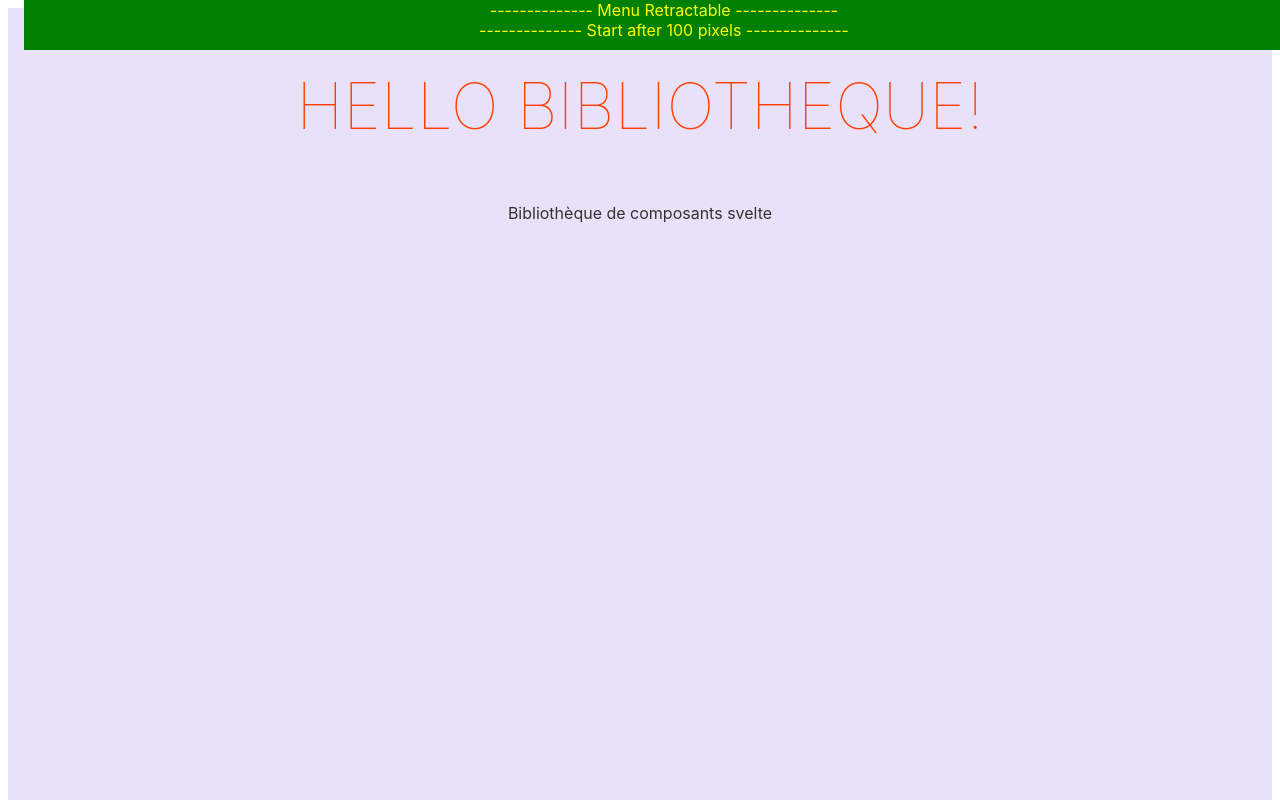
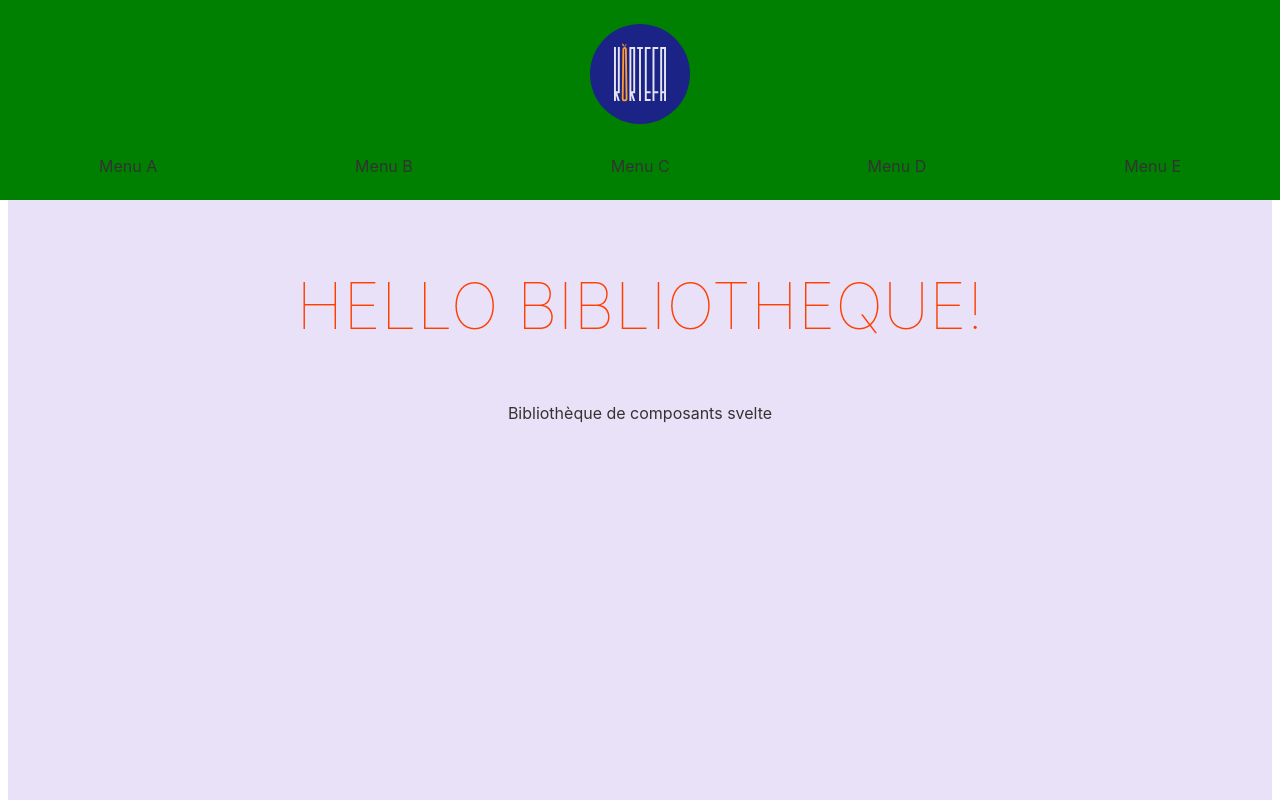
Before and after one commit to yvanpoirier/bibliotheque, a Svelte app: page / in a window 1280 px wide. Shown: the top 800 px of the page. Built offline with nearby package versions, Linux system fonts and the light colour scheme.

Commit message:
menu decrease terminé

```diff
--- a/src/App.svelte
+++ b/src/App.svelte
@@ -1,10 +1,11 @@
 <script lang="ts">
 	import MenuRetractable from "./components/MenuRetractable.svelte";
+	import MenuDecrease from "./components/MenuDecrease.svelte";
 	export let name: string;
 </script>
 
 <main>
-	<MenuRetractable />
+	<MenuDecrease />
 	<div class="content">
 		<h1>Hello {name}!</h1>
 		<p>Bibliothèque de composants svelte</p>
@@ -16,7 +17,6 @@
 	main {
 		text-align: center;
 		padding: 1em;
-		max-width: 240px;
 		margin: 0 auto;
 		background-color: $color_primary;
 	}
@@ -34,11 +34,7 @@
 		display: flex;
 		flex-direction: column;
 		justify-content: flex-start;
+		margin: $header_height 0 0 0;
 	}
 
-	@media (min-width: 640px) {
-		main {
-			max-width: none;
-		}
-	}
 </style>
--- a/src/components/MenuDecrease.svelte
+++ b/src/components/MenuDecrease.svelte
@@ -5,22 +5,22 @@
 <script lang="ts">
 
     let previousTop: number = 100000;
-    let hideRetractableMenu: boolean = false;
-    const startRetractation: number = 100;
+    let decreaseMenu: boolean = false;
+    const startDecrease: number = 100;
 
     /**
      * Détection du sens du scroll
      * Si vers le haut alors afficher le sous-menu
      * Si vers le vas alors masquer le sous-menu
      */
-     function showHide() {
+     function expandDecrease() {
         var currentTop = window.scrollY;
-        if (currentTop < previousTop || currentTop < startRetractation) {
+        if (currentTop < previousTop || currentTop < startDecrease) {
             // go up
-            hideRetractableMenu = false;
+            decreaseMenu = false;
         } else {
             // go down
-            hideRetractableMenu = true;
+            decreaseMenu = true;
         }
         previousTop = currentTop;
     }
@@ -31,9 +31,16 @@
 <!---------- TEMPLATE ---------->
 <!------------------------------>
 
-<svelte:window on:scroll={showHide} />
-<div id="retractable_menu" class="retractableMenu" class:retractableMenu--hide={hideRetractableMenu}>
-	---------- Retractable menu ----------
+<svelte:window on:scroll={expandDecrease} />
+<div id="menu_decrease" class="menuDecrease" class:menuDecrease--decrease={decreaseMenu}>
+    <div class="menuDecrease__logo"><img class="menuDecrease__logo__img" src="../images/logo.svg" alt="logo"></div>
+    <ul class="menuDecrease__ul">
+        <li class="menuDecrease__ul__li">Menu A</li>
+        <li class="menuDecrease__ul__li">Menu B</li>
+        <li class="menuDecrease__ul__li">Menu C</li>
+        <li class="menuDecrease__ul__li">Menu D</li>
+        <li class="menuDecrease__ul__li">Menu E</li>
+    </ul>
 </div>
 
 <!--------------------------->
@@ -42,18 +49,44 @@
 
 <style lang="scss">
 
-    $height: 50px;
-    $retractation: -50px;
+    $height: 200px; // utiliser une variable globale $header_height
+    $decrease: -130px;
 
-    .retractableMenu {
+    .menuDecrease {
+        display: flex;
+        flex-direction: column;
+        justify-content: center;
         position: fixed;
         top: 0px;
+        left: 0px;
         width: 100%;
-        height: $height;
+        height: $header_height;
         background-color: green;
         transition: transform 1s;
-        &--hide {
-            transform: translateY($retractation);
+        &__logo {
+            display: flex;
+            flex-direction: row;
+            justify-content: center;
+            align-content: center;
+            width: 100%;
+            margin: 16px 0 16px 0;
+            &__img {
+                width: 100px;
+                height: 100px;
+            }
+        }
+        &__ul {
+            padding: 0;
+            margin: 16px 0 16px 0;
+            display: flex;
+            flex-direction: row;
+            justify-content: space-around;
+            &__li {
+                display: inline;
+            }
+        }
+        &--decrease {
+            transform: translateY($decrease);
         }
     }
 
--- a/src/components/MenuRetractable.svelte
+++ b/src/components/MenuRetractable.svelte
@@ -43,12 +43,13 @@
 
 <style lang="scss">
 
-    $height: 50px;
+    $height: 50px; // utiliser une variable globale $header_height
     $retractation: -50px;
 
     .menuRetractable {
         position: fixed;
         top: 0px;
+        left: 0px;
         width: 100%;
         height: $height;
         background-color: green;
--- a/src/styles/variables.scss
+++ b/src/styles/variables.scss
@@ -1 +1,2 @@
 $color_primary: #E9E1F7;
+$header_height: 200px;
```
Also changed, not shown: public/images/logo.svg (added).
